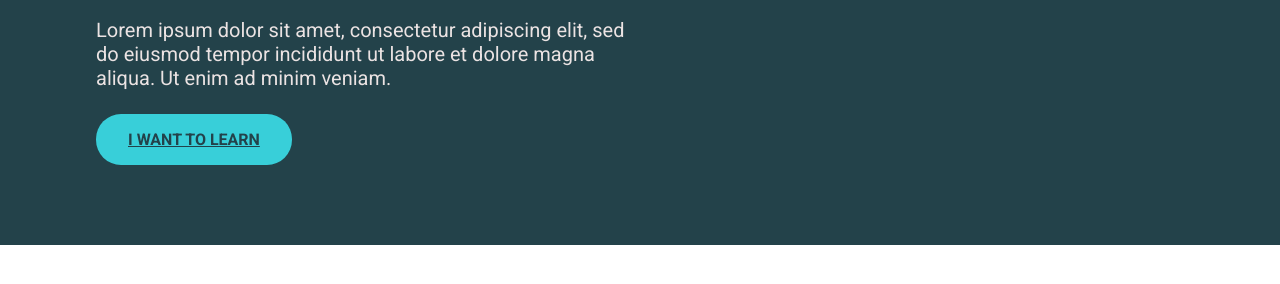
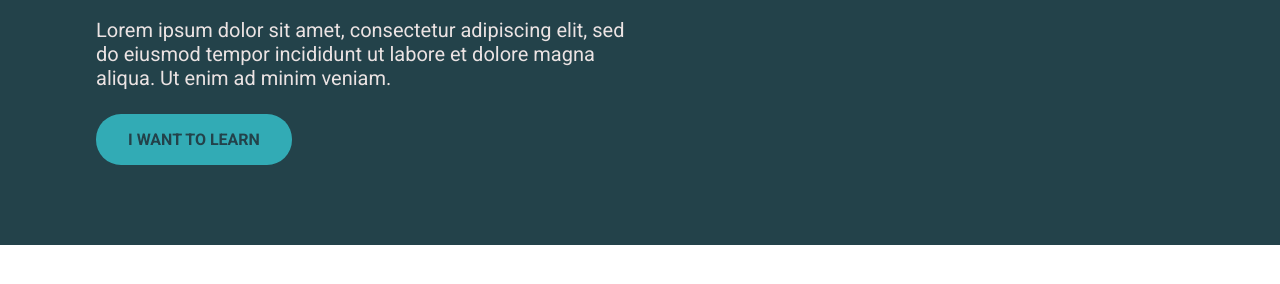
Before and after one commit to khazaddoom/Daily-CSS-Learning, a plain HTML site: page project-6/index.html in a window 1280 px wide. In both pictures the pointer is over the link "I WANT TO LEARN". Shown: the part 228-512 px from the top of the page. Drawn offline with Linux system fonts and the light colour scheme.

Commit message:
minor fixes

```diff
--- a/project-6/index.html
+++ b/project-6/index.html
@@ -56,10 +56,12 @@
 
         a:visited {
             text-decoration: none;
+            color: var(--color-hero-background);
         }
 
-        a:hover {
-            text-decoration: underline;
+        a:hover, a:focus {
+            text-decoration: none;
+            opacity: .75;
         }
 
     </style>
```
